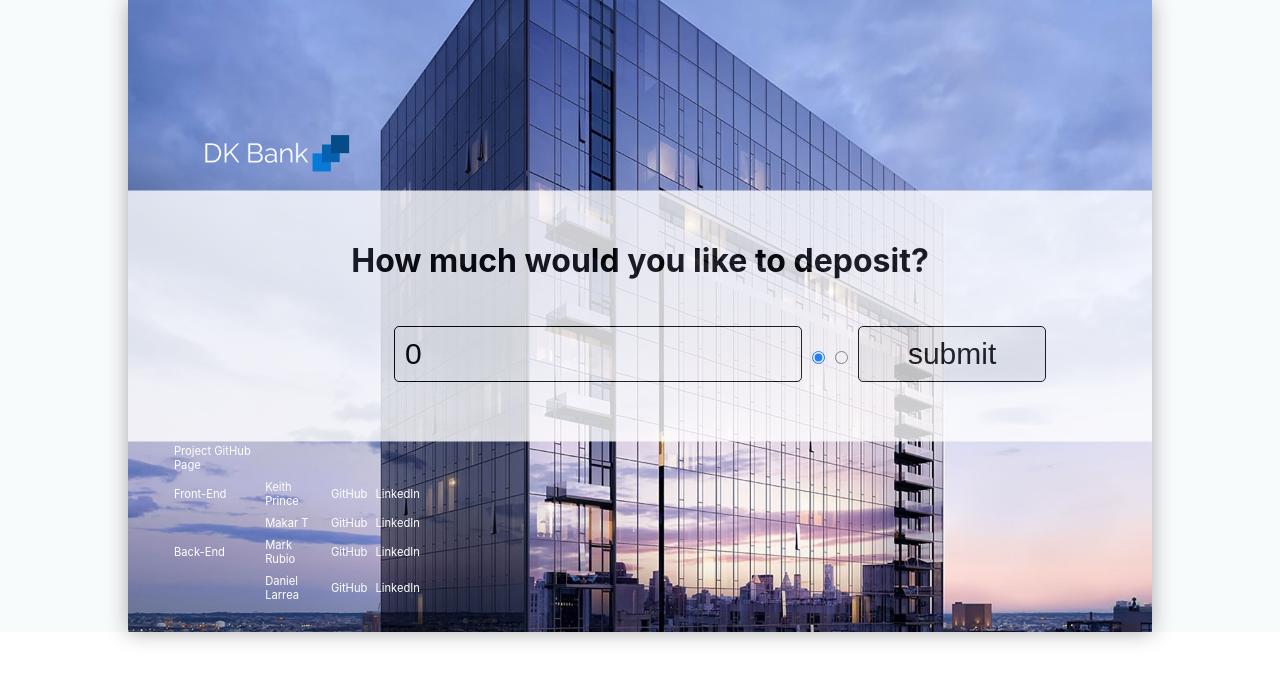
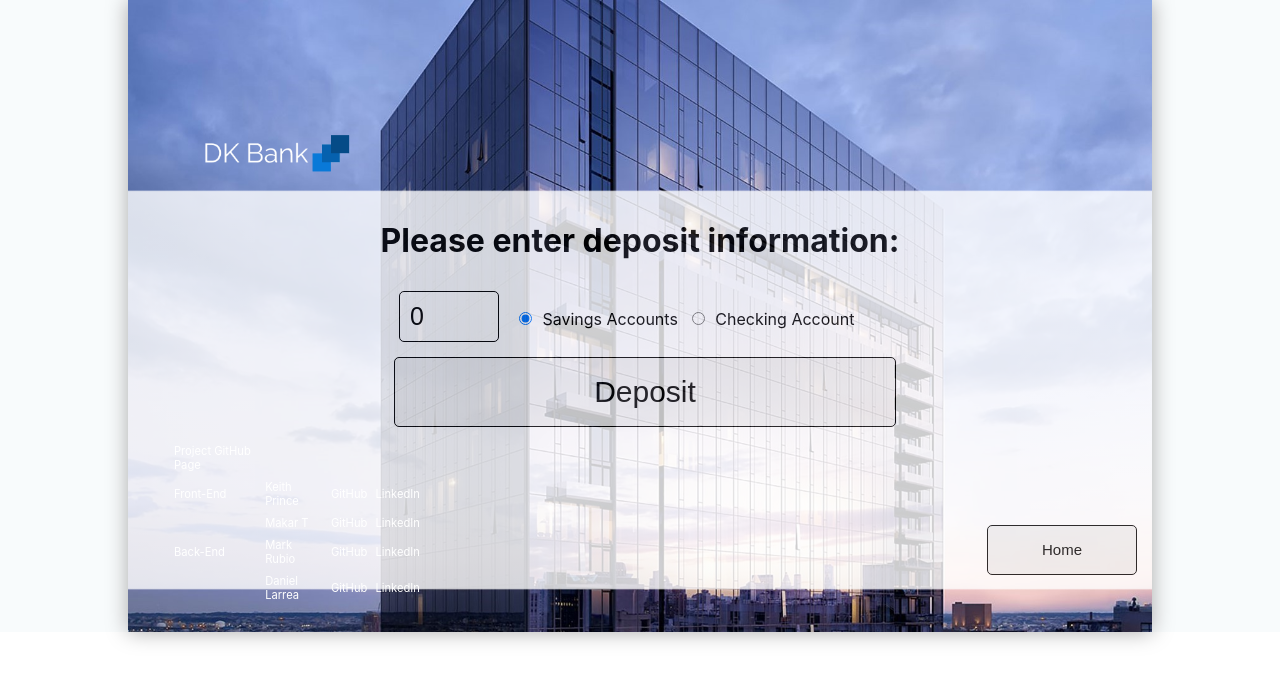
Before and after one commit to Donkey-Kong-and-M-Ms/DollarsBank-Frontend, a React (Create React App) app in the folder dollarsbank-client/: page /deposit in a window 1280 px wide. Shown: the top 682 px of the page. Built offline with nearby package versions, Linux system fonts and the light colour scheme.

Commit message:
Form styling

```diff
--- a/dollarsbank-client/src/App.css
+++ b/dollarsbank-client/src/App.css
@@ -7,6 +7,13 @@
   font-size: 40px;
 }
 */
+html{
+  height:100%
+}
+body{
+  height:100%
+}
+
 form {
   margin-left: auto;
   margin-right:auto;
@@ -24,9 +31,10 @@ td{
 button {
   font-size: 30px;
   text-align:center;
-  padding:30px;
+  padding:20px;
   margin:5px;
   width:25%;
+  height:70px;
   /*background-color: white;*/
   transition:0.3s;
   cursor: pointer;
@@ -39,15 +47,18 @@ button:hover{
 
 }
 input {
-  margin:5px;
+  margin:10px;
   border: 1px solid black;
   padding: 10px;
-  font-size: 30px;
+  font-size: 25px;
   border-radius: 5px;
 }
+input[type=text], input[type=password], input[type=number]{
+  width:20%
+}
 
-input[type=text],input[type=number],input[type=password]{
-
+input:focus{
+  border: 1px solid rgb(0,153,77);
 }
 
 button[type=submit]{
@@ -72,3 +83,13 @@ a:hover{
 a:active{
 	color:rgb(0,0,0);
 }
+
+.homeButton{
+position:absolute;
+right:10px;
+bottom:10px;
+width:150px;
+height:50px;
+padding:10px;
+font-size:15px
+}
--- a/dollarsbank-client/src/App.js
+++ b/dollarsbank-client/src/App.js
@@ -12,22 +12,21 @@ import Logo2 from './components/Logo2.png'
 import FullBuilding from './components/fullbuilding.jpg'
 import { faBaby } from "@fortawesome/free-solid-svg-icons";
 
-
-
-
 function App() {
   return (
     <div style={{ backgroundColor: "#F8FBFC" }}>
       {/* Header  */}
       <div style={{ position: "relative", display: "flex", margin: 0, padding: 0, width: "80%", height: "100%", marginLeft: "auto", marginRight: "auto", boxShadow: "0px 0px 20px #aaaaaa" }}>
         <img src={FullBuilding} style={{ width: "100%" }} />
-        <img src={Logo2} style={{ position: "absolute", left: "0", top: "20%", width: "25%" }} />
+        <a href='/home'>
+          <img src={Logo2} style={{ position: "absolute", left: "0", top: "20%", width: "25%" }} />
+        </a>
 
       {/*content */}
-      <div style={{ width: "100%", height:"40%", top:"30%", backgroundImage: "linear-gradient(to bottom, rgba(255,0,0,0) , white 0.4%, white 99.6%, rgba(255,0,0,0))", position:"absolute", opacity:0.8 }}>
+      <div style={{ width: "100%", height:"400px", top:"30%", backgroundImage: "linear-gradient(to bottom, rgba(255,0,0,0) , white 0.4%, white 99.6%, rgba(255,0,0,0))", position:"absolute", opacity:0.8 }}>
 
 
-        <div style={{ padding: "10px", }}>
+        <div style={{ padding: "10px", height:"100%" }}>
           <BrowserRouter style={{justifyContent: "center",alignItems: "center"}}>
             <Switch>
               <Route path='/transfer' component={Transfer} />
--- a/dollarsbank-client/src/components/Deposit.js
+++ b/dollarsbank-client/src/components/Deposit.js
@@ -1,5 +1,5 @@
 import React from 'react';
-
+import {Link} from 'react-router-dom'
 import APIService from '../services/APISercive';
 
 import { noAuto } from '@fortawesome/fontawesome-svg-core';
@@ -28,16 +28,19 @@ class Deposit extends React.Component{
     }
 
     render() {
-        return <div style={{ backgroundColor:"",marginLeft:"auto", marginRight:"auto",  }}>
-            <div style={{padding:"20px", margin:"auto", textAlign:"center"}} >
-                <h1>How much would you like to deposit?</h1>
+        return <div style={{ marginLeft:"auto", marginRight:"auto",  }}>
+            <div style={{ margin:"auto", textAlign:"center"}} >
+                <h1>Please enter deposit information:</h1>
             </div>
-            <form onSubmit = {this.onSubmit} style={{marginLeft:"25%"}}>
-               <input type = 'number' onChange = {this.onChange} value = {this.state.depo} required></input>
-               <input type="radio" id="savings" name="accountType" value="Savings" defaultChecked/>
-               <input type="radio" id="checking" name="accountType" value="Checking"/>
-               <button type = 'submit'>submit</button>
+            <form onSubmit={this.onSubmit} style={{ marginLeft: "25%", width: "50%",  }}>
+                <input type='number' onChange={this.onChange} value={this.state.depo} required></input>
+                <input type="radio" id="savings" name="accountType" value="Savings" defaultChecked />
+                <label for="savings">Savings Accounts</label>&nbsp;
+                <input type="radio" id="checking" name="accountType" value="Checking" />
+                <label for="checking">Checking Account</label>
+                <button type='submit' style={{ width: "100%" }}>Deposit</button>
             </form>
+            <Link to ={'/home'}><button className="homeButton">Home</button></Link>
         </div>
     }
 }
--- a/dollarsbank-client/src/components/Login.js
+++ b/dollarsbank-client/src/components/Login.js
@@ -34,9 +34,11 @@ class Login extends React.Component {
                 <h1>Please enter your username and password</h1>
             </div>
             <form style={{marginLeft:"25%"}} onSubmit = {this.onSubmit}>
-                <input type='text' onChange = {this.onChange} value = {this.state.user} name = "user"></input><br/>
+                <label>Username</label>
+                <input type='text' onChange = {this.onChange} value = {this.state.user} name = "user"></input>
+                <label>Password</label>
                 <input type='password' onChange = {this.onChange} value = {this.state.pass} name = "pass"></input>
-                <button type = 'submit'>submit</button>{/* this used to be an input, not a button I just changed it, probably doesn't matter, but just letting you know  */}
+                <button type='submit' style={{width:"150px",height:"50px",padding:"10px",fontSize:"15px", margin:"15px"}} >Log in</button>
             </form>
         </div>
     }
--- a/dollarsbank-client/src/components/NewUser.js
+++ b/dollarsbank-client/src/components/NewUser.js
@@ -42,27 +42,38 @@ class NewUser extends React.Component {
     }
 
     render() {
-        return <div>
+        return <div style={{marginLeft:"30px"}}>
             <h3 className="error">{this.state.error}</h3>
-            <form onSubmit={this.onSubmit}>
-                <label >First Name</label>
+            <h1>Please enter your information:</h1>
+            <form onSubmit={this.onSubmit} >
+
+                <label >First Name: </label>&nbsp;&nbsp;&nbsp;&nbsp;&nbsp;
                 <input type='text' onChange={this.onChange} value={this.state.first} name="first" required />
-                <label >Last Name</label>
+
+                <label >Last Name: </label>
                 <input type='text' onChange={this.onChange} value={this.state.last} name="last" required />
-                <label >Contact Number</label>
-                <input type='text' onChange={this.onChange} value={this.state.contact} name="contact" required />
-                <label >Password</label>
+
+                <label >Contact Number: </label>
+                <input type='text' onChange={this.onChange} value={this.state.contact} name="contact" required /><br/>
+
+                <label >Password: </label>&nbsp;&nbsp;&nbsp;&nbsp;&nbsp;&nbsp;&nbsp;
                 <input type='password' onChange={this.onChange} value={this.state.pass} name="pass" required />
-                <label >Address</label>
-                <input type='text' onChange={this.onChange} value={this.state.add} name="add" required />
-                <label >Account Type</label>
-                <p><input type="radio" id="savings" name="accountType" value="Savings" checked />Savings</p>
 
-                <p><input type="radio" id="checking" name="accountType" value="Checking" />Checking</p>
+                <label >Address: </label>&nbsp;&nbsp;&nbsp;&nbsp;
+                <input type='text' onChange={this.onChange} value={this.state.add} name="add" required />&nbsp;&nbsp;
 
-                <label >Initial Deposit</label>
+                <label >Account Type: </label>
+                <input type="radio" id="savings" name="accountType" value="Savings" defaultChecked />
+                <label for="savings">Savings Accounts</label>&nbsp;
+                <input type="radio" id="checking" name="accountType" value="Checking" />
+                <label for="checking">Checking Account</label><br/>
+
+
+
+                <label >Initial Deposit: </label>
                 <input type='text' onChange={this.onChange} value={this.state.depo} name="depo" required />
-                <input type='submit'></input>
+
+                <button type='submit' style={{width:"150px",height:"50px",padding:"10px",fontSize:"15px", float:"right", marginRight:"15%"}} >Create Account</button>
             </form>
         </div>
     }
--- a/dollarsbank-client/src/components/Transfer.js
+++ b/dollarsbank-client/src/components/Transfer.js
@@ -1,5 +1,6 @@
 import React from 'react';
 import APIService from '../services/APISercive';
+import {Link} from 'react-router-dom'
 
 class Transfer extends React.Component {
     constructor(props) {
@@ -30,19 +31,25 @@ class Transfer extends React.Component {
 
     render() {
         return <div>
-            <div style={{ padding: "20px", margin: "auto", textAlign: "center" }} >
-                <h1>How much would you like to transfer?</h1>
+            <div style={{ margin: "auto", textAlign: "center" }} >
+                <h1>Please enter transfer information:</h1>
             </div>
-            <form onSubmit={this.onSubmit} style={{ marginLeft: "12.5%" }}>
-                <input type='number' onChange={this.onChange} value={this.state.amount} name="amount"></input>
-                <input type='number' onChange={this.onChange} value={this.state.target} name="target"></input>
+            <form onSubmit={this.onSubmit} style={{ marginLeft: "25%",width:"50%" }}>
+                <label for="amount">Transfer amount:</label>&nbsp;&nbsp;&nbsp;&nbsp;&nbsp;&nbsp;&nbsp;
+                <input type='number' onChange={this.onChange} value={this.state.amount} name="amount"></input><br/>
                 <input type="radio" id="savings" name="accountType" value="Savings" defaultChecked />
+                <label for="savings">Savings Accounts</label>&nbsp;
                 <input type="radio" id="checking" name="accountType" value="Checking" />
-                <p>Recipient account type</p>
+                <label for="checking">Checking Account</label><br/>
+                <label for="target">User Id to transfer to:</label>
+                <input type='number' onChange={this.onChange} value={this.state.target} name="target"></input><br/>
                 <input type="radio" id="recsavings" name="recaccountType" value="Savings" defaultChecked />
+                <label for="recsavings">Savings Accounts</label>&nbsp;
                 <input type="radio" id="recchecking" name="recaccountType" value="Checking" />
-                <button type='submit'>submit</button>
+                <label for="recchecking">Checking Account</label>
+                <button type='submit' style={{ width: "100%", marginTop:"10px" }}>Transfer</button>
             </form>
+            <Link to ={'/home'}><button className="homeButton">Home</button></Link>
         </div>
     }
 }
--- a/dollarsbank-client/src/components/Withdraw.js
+++ b/dollarsbank-client/src/components/Withdraw.js
@@ -1,5 +1,7 @@
 import React from 'react';
 import APIService from '../services/APISercive';
+import {Link} from 'react-router-dom'
+
 
 class Withdraw extends React.Component {
     constructor(props) {
@@ -25,15 +27,19 @@ class Withdraw extends React.Component {
 
     render() {
         return <div>
-            <div style={{ padding: "20px", margin: "auto", textAlign: "center" }} >
-                <h1>How much would you like to withdraw?</h1>
+            <div style={{  margin: "auto", textAlign: "center" }} >
+                <h1>Please enter withdrawal information:</h1>
             </div>
-            <form onSubmit={this.onSubmit} style={{ marginLeft: "25%" }}>
+            <form onSubmit={this.onSubmit} style={{ marginLeft: "25%",width:"50%" }}>
                 <input type='number' onChange={this.onChange} value={this.state.with}></input>
                 <input type="radio" id="savings" name="accountType" value="Savings" defaultChecked />
+                <label for="savings">Savings Accounts</label>&nbsp;
                 <input type="radio" id="checking" name="accountType" value="Checking" />
-                <button type='submit'>submit</button>
+                <label for="checking">Checking Account</label>
+                <button type='submit' style={{ width: "100%", }}>Withdraw</button>
             </form>
+            <Link to ={'/home'}><button className="homeButton">Home</button></Link>
+
         </div>
     }
 }
```
Also changed, not shown: dollarsbank-client/src/components/Home.js (+6 -6 lines).
